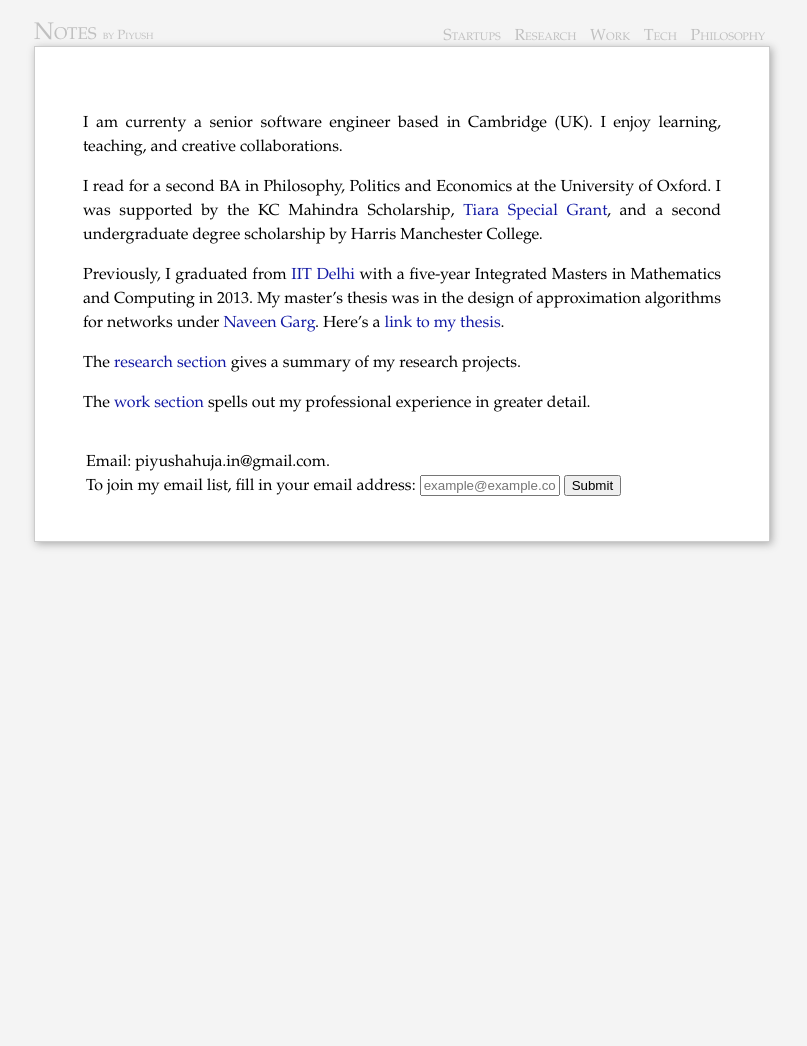
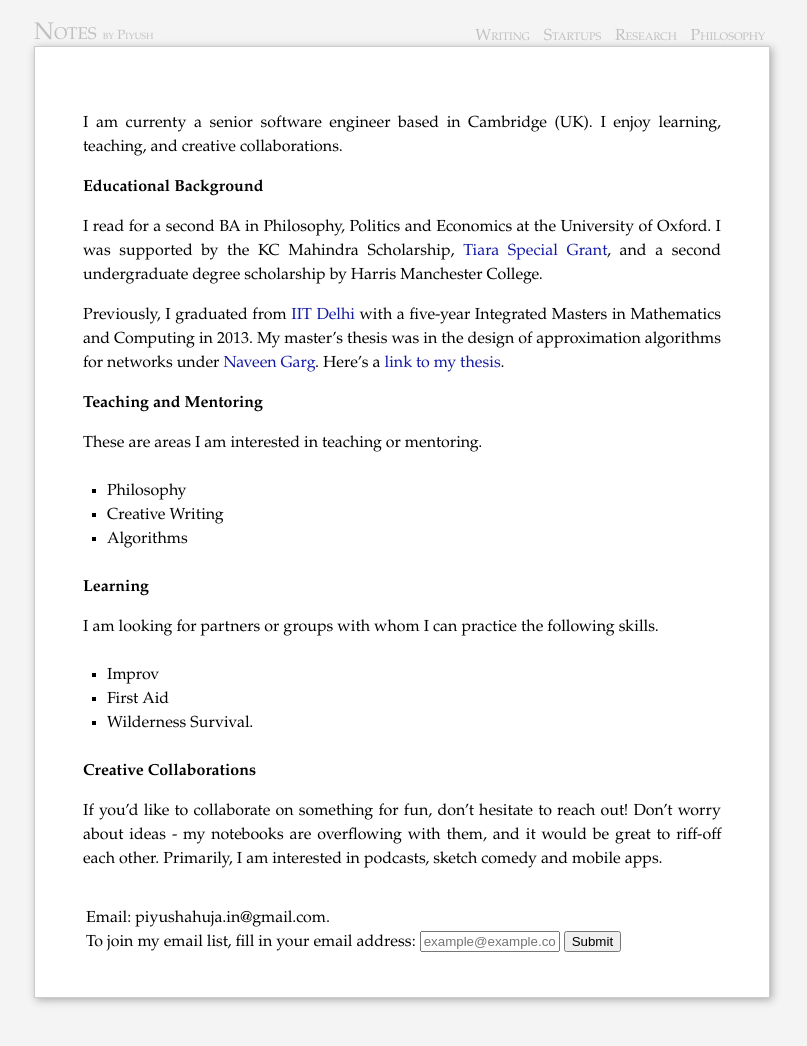
Before and after one commit to piyushahuja/piyushahuja.github.io, a Jekyll site: the page built from index.md, in a window 1280 px wide. Shown: the whole page, without its empty margins (238-1045 px from the left). Built offline with Jekyll 4.4.1, drawn with Linux system fonts in a browser that asks for light colours; before the commit the page ends 900 px from its top, so only the background shows below that.

```diff
--- a/_includes/nav-professional.html
+++ b/_includes/nav-professional.html
@@ -3,12 +3,14 @@
     <span class="byline"> <a href="/">by Piyush </a></span>
 </h1>
 <ul class="nav">
+	<li><a class="page-link" href="/writing"> Writing</a>
   <li><a class="page-link" href="/startups">Startups</a>
-	<li><a class="page-link" href="/research">Research</a>
-	<li><a class="page-link" href="/work">Work</a>
-  <li><a class="page-link" href="/tech">Tech</a>
+  <li><a class="page-link" href="/research">Research</a>
+	<!-- <li><a class="page-link" href="/work">Work</a> -->
+  <!-- <li><a class="page-link" href="/tech">Tech</a>  -->
   <li><a class="page-link" href="/philosophy">Philosophy</a>
-     <!-- <li><a class="page-link" href="/teaching">Teaching</a>  -->
+  <!--
+  <li><a class="page-link" href="/teaching">Teaching</a>   -->
   <!-- <li><a class="page-link" href="/about_professional/">Bio</a> -->
     <!-- <li><a class="page-link" href="/about/">Bio</a>  -->
 </ul>
--- a/index.md
+++ b/index.md
@@ -12,14 +12,35 @@ section: Home
 I am currenty a senior software engineer based in Cambridge (UK). I enjoy learning, teaching, and creative collaborations.
 
 <!-- My long-term project, [Platonia](https://play.google.com/store/apps/details?id=com.platonialabs.platonia), can now be downloaded on Google playstore. One of the best way to learn is to teach it to someone. Platonia allows you to organize one-on-one meetups with people near you for learning-and-teaching. -->
+**Educational Background**
 
 I read for a second BA in Philosophy, Politics and Economics at the University of Oxford.  I was supported by the KC Mahindra Scholarship, [Tiara Special Grant](https://www.tiarafoundation.com/copy-of-tiara-special-grant), and a second undergraduate degree scholarship by Harris Manchester College.
 
 Previously, I graduated from [IIT Delhi](https://en.wikipedia.org/wiki/Indian_Institute_of_Technology_Delhi) with a five-year Integrated Masters in Mathematics and Computing in 2013. My master's thesis was in the design of approximation algorithms for networks under [Naveen Garg](https://en.wikipedia.org/wiki/Naveen_Garg). Here's a [link to my thesis][thesis].
 
-The [research section](/research)  gives a summary of my research projects.
+<!-- The [research section](/research)  gives a summary of my research projects.
+ -->
+<!-- The [work section](/work)  spells out my professional experience in greater detail.
+ -->
 
-The [work section](/work)  spells out my professional experience in greater detail.
+**Teaching and Mentoring**
+
+These are areas I am interested in teaching or mentoring.
+
+- Philosophy
+- Creative Writing
+- Algorithms
+
+**Learning**
+
+I am looking for partners or groups with whom I can practice the following skills.
+- Improv
+- First Aid
+- Wilderness Survival.
+
+**Creative Collaborations**
+
+If you'd like to collaborate on something for fun, don't hesitate to reach out! Don't worry about ideas - my notebooks are overflowing with them, and it would be great to riff-off each other. Primarily, I am interested in podcasts, sketch comedy and mobile apps.
 
 {% include email-subscribe.html %}
 
```
Also changed, not shown: _pages/teaching.md (+6 -1 lines), _pages/writing.html (added, +39 -0 lines), _posts/journal/2019-10-26-math-academia.md (+1 -1 lines), _posts/journal/2019-12-29-against-desires.md (+1 -1 lines), _posts/journal/2020-09-05-teachers.md (+1 -1 lines).
